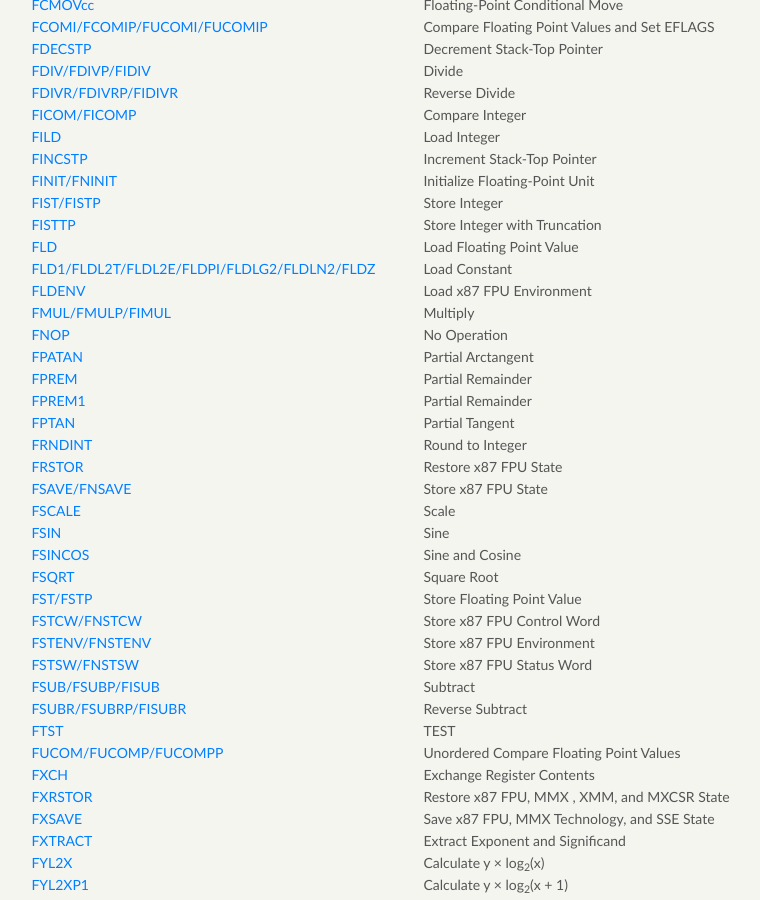
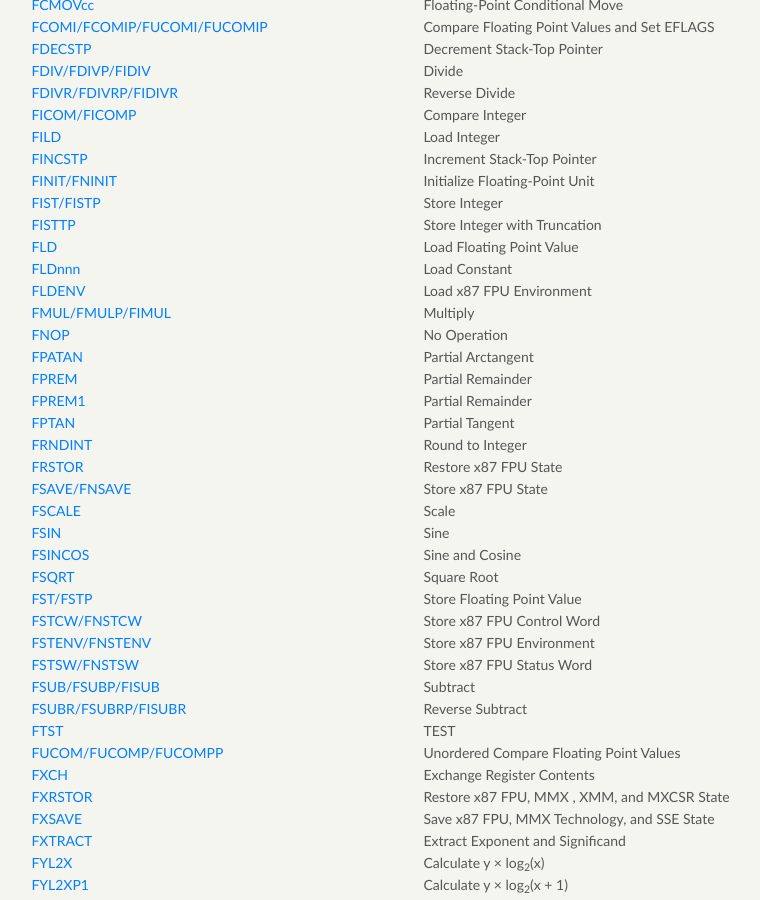
Before and after one commit to mfukar/mfukar.github.com, a Jekyll site: the page built from x86reference/ref.html, in a window 1280 px wide and 900 px high, scrolled down 3042 px. Shown: the whole window, without its empty margins (79-839 px from the left). Built offline with Jekyll 4.4.1, drawn with Linux system fonts in a browser that asks for light colours; some web fonts are replaced; Markdown is read by kramdown in place of the engine named in the settings; comment, search, counter and statistics services are not loaded.

Commit message:
Shorthand for FLD1/FLDL2T/FLDL2E/FLDPI/FLDLG2/FLDLN2/FLDZ

```diff
--- a/x86reference/ref.html
+++ b/x86reference/ref.html
@@ -887,7 +887,7 @@ or a six-pack of beer my way and I will put some more hours into it.</p>
 	</tr>
 	<tr>
 		<td>
-			<a href="/x86reference/instructions/FLD1%2FFLDL2T%2FFLDL2E%2FFLDPI%2FFLDLG2%2FFLDLN2%2FFLDZ.html">FLD1/FLDL2T/FLDL2E/FLDPI/FLDLG2/FLDLN2/FLDZ</a>
+			<a href="/x86reference/instructions/FLDnnn.html">FLDnnn</a>
 		</td>
 		<td>
 			Load Constant
```
